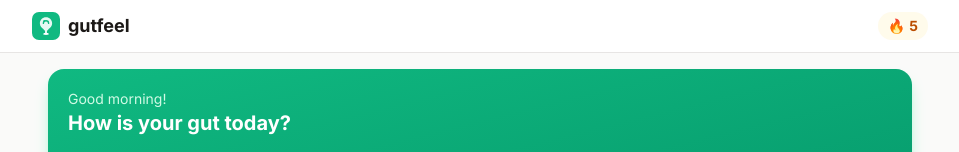
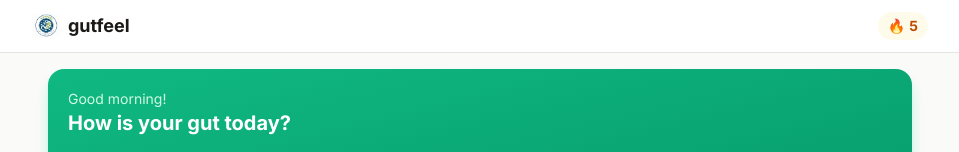
Before and after one commit to harshaldevloper/gutfeel, a Next.js app: page /dashboard in a window 1280 px wide. Shown: the top 152 px of the page, without its empty margins (160-1119 px from the left). Built offline with nearby package versions, Linux system fonts and the light colour scheme.

Commit message:
Add real logo + slogan 'Eat Confidently'

```diff
--- a/public/index.html
+++ b/public/index.html
@@ -3,7 +3,7 @@
 <head>
 <meta charset="UTF-8">
 <meta name="viewport" content="width=device-width, initial-scale=1.0">
-<title>gutfeel — AI-Powered Low FODMAP Meal Planner for IBS</title>
+<title>gutfeel — Eat Confidently. AI-Powered Low FODMAP Meal Planner for IBS</title>
 <meta name="description" content="Stop guessing what to eat. gutfeel creates personalized low FODMAP meal plans, tracks your symptoms, and guides you through reintroduction.">
 <style>
 *{margin:0;padding:0;box-sizing:border-box}
@@ -49,11 +49,11 @@ footer{padding:40px 0;text-align:center;color:#78716c;font-size:13px;border-top:
 </style>
 </head>
 <body>
-<header><div class="container"><div class="logo"><img src="/logo.svg" width="32" height="32" alt="gutfeel"><span class="logo-text">gutfeel</span></div><nav><a href="#features">Features</a><a href="#pricing">Pricing</a><a href="#waitlist">Get Started</a></nav><a href="#waitlist" class="btn">Join Waitlist</a></div></header>
+<header><div class="container"><div class="logo"><img src="/logo.png" width="32" height="32" alt="gutfeel"><span class="logo-text">gutfeel</span></div><nav><a href="#features">Features</a><a href="#pricing">Pricing</a><a href="#waitlist">Get Started</a></nav><a href="#waitlist" class="btn">Join Waitlist</a></div></header>
 
 <section class="hero container">
 <div class="badge"><span class="badge-dot"></span> Now in Early Access — Limited Spots</div>
-<h1>Stop guessing what to eat.<br><span class="gradient">Start living again.</span></h1>
+<h1><strong>Stop guessing what to eat.<br><span class="gradient">Start living again.</span></h1>
 <p>gutfeel uses AI to create personalized low FODMAP meal plans that adapt to YOUR body. No more generic diets. No more fear of food. Just relief.</p>
 <div class="btn-group"><a href="#waitlist" class="btn btn-large">Get Early Access — Free</a><a href="#features" class="btn btn-large btn-outline">See Features</a></div>
 </section>
--- a/src/app/(app)/dashboard/page.tsx
+++ b/src/app/(app)/dashboard/page.tsx
@@ -27,7 +27,7 @@ export default function Dashboard() {
       <header className="bg-white border-b border-stone-200 px-4 py-3 sticky top-0 z-50">
         <div className="max-w-4xl mx-auto flex items-center justify-between">
           <div className="flex items-center gap-2">
-            <img src="/logo.svg" width="28" height="28" alt="gutfeel" />
+            <img src="/logo.png" width="28" height="28" alt="gutfeel" />
             <span className="text-lg font-bold text-stone-900">gutfeel</span>
           </div>
           <div className="flex items-center gap-2">
--- a/src/app/(app)/foods/page.tsx
+++ b/src/app/(app)/foods/page.tsx
@@ -25,7 +25,7 @@ export default function Foods() {
       <header className="bg-white border-b border-stone-200 px-4 py-3 sticky top-0 z-50">
         <div className="max-w-4xl mx-auto flex items-center justify-between">
           <div className="flex items-center gap-2">
-            <img src="/logo.svg" width="28" height="28" alt="gutfeel" />
+            <img src="/logo.png" width="28" height="28" alt="gutfeel" />
             <span className="text-lg font-bold text-stone-900">Food Database</span>
           </div>
           <span className="text-xs bg-emerald-100 text-emerald-700 px-2.5 py-1 rounded-full font-medium">🇮🇳 India</span>
--- a/src/app/(app)/tracker/page.tsx
+++ b/src/app/(app)/tracker/page.tsx
@@ -26,7 +26,7 @@ export default function Tracker() {
       <header className="bg-white border-b border-stone-200 px-4 py-3 sticky top-0 z-50">
         <div className="max-w-4xl mx-auto flex items-center justify-between">
           <div className="flex items-center gap-2">
-            <img src="/logo.svg" width="28" height="28" alt="gutfeel" />
+            <img src="/logo.png" width="28" height="28" alt="gutfeel" />
             <span className="text-lg font-bold text-stone-900">Symptom Tracker</span>
           </div>
         </div>
--- a/src/app/layout.tsx
+++ b/src/app/layout.tsx
@@ -8,7 +8,7 @@ const inter = Inter({
 });
 
 export const metadata: Metadata = {
-  title: "gutfeel — AI-Powered Low FODMAP Meal Planner for IBS",
+  title: "gutfeel — Eat Confidently. AI FODMAP Meal Planner for IBS",
   description:
     "Stop guessing what to eat. gutfeel creates personalized low FODMAP meal plans, tracks your symptoms, and guides you through reintroduction — all powered by AI that learns YOUR triggers.",
   keywords: [
```
Also changed, not shown: Gutfeel LOGO/Gutfeel.png (added), public/logo.png (added).
